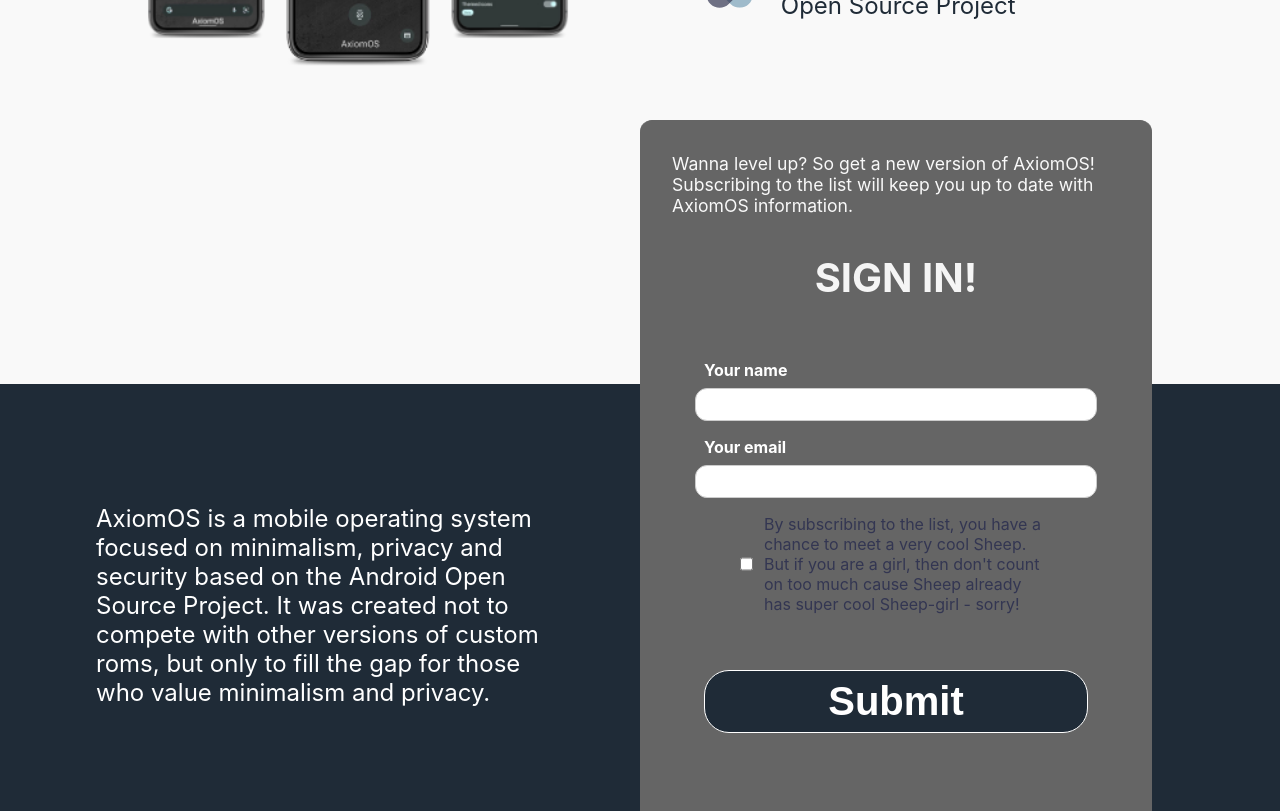
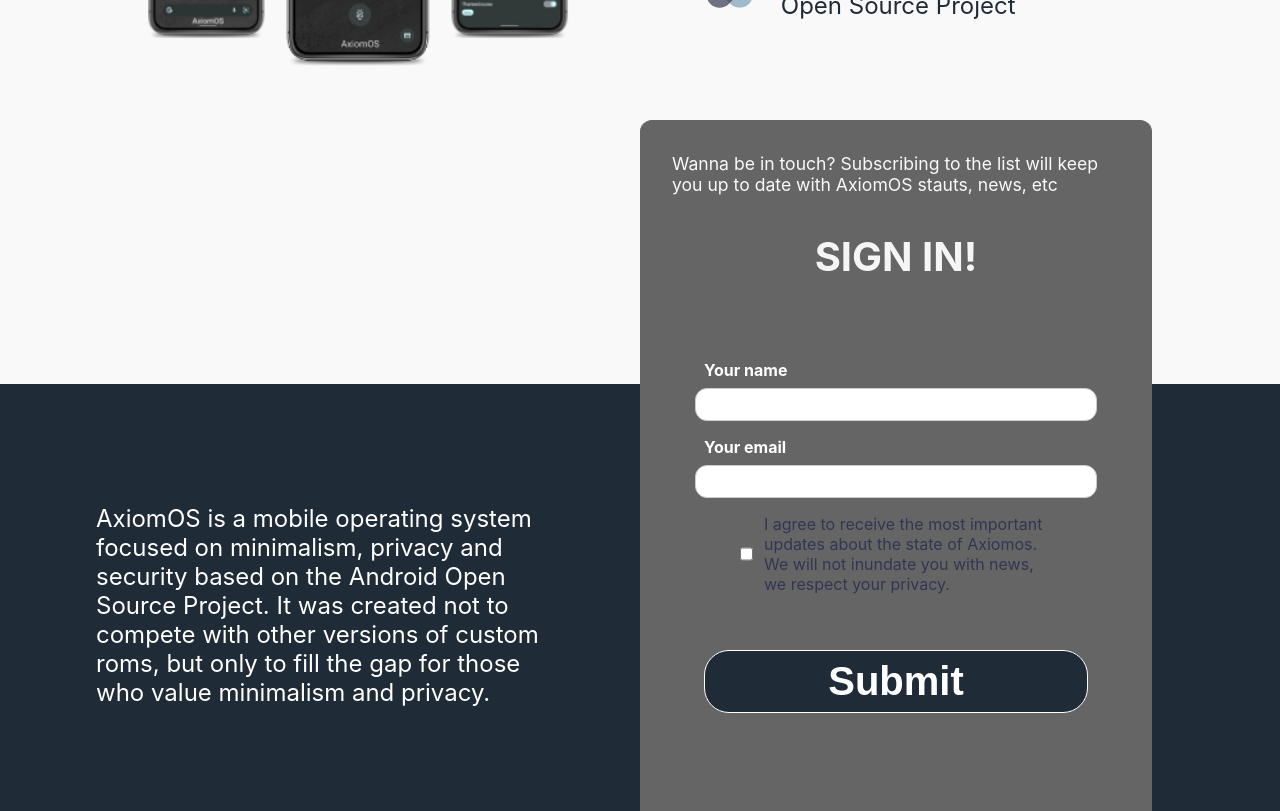
Before and after one commit to pinkjagnie/axiom-os, a React (Create React App) app: page / in a window 1280 px wide. Shown: the part 440-1251 px from the top of the page. Built offline with nearby package versions, Linux system fonts and the light colour scheme.

Commit message:
Changes text in form

```diff
--- a/src/components/Form/Form.js
+++ b/src/components/Form/Form.js
@@ -102,9 +102,8 @@ const Form = (props) => {
         <div className={classes.check}>
           <input type="checkbox" id="checkbox" ref={checkboxRef} style={hasError ? {borderColor: '#9b0000'} : undefined}/>
           <label htmlFor="checkbox" style={hasError ? {color: '#9b0000'} : undefined}>
-            By subscribing to the list, you have a chance to meet a very cool
-            Sheep. But if you are a girl, then don't count on too much cause
-            Sheep already has super cool Sheep-girl - sorry!
+          I agree to receive the most important updates about the state of Axiomos.
+          We will not inundate you with news, we respect your privacy.
             {/* By subscribing to the list you will be up to date with information about AxiomOS. But don't worry - we won't be e-mailing too often, only the most important information! */}
           </label>
         </div>
--- a/src/components/Form/FormTop.js
+++ b/src/components/Form/FormTop.js
@@ -6,7 +6,7 @@ const FormTop = () => {
   return(
     <div className={classes.formTop}>
       <p>
-        Wanna level up? So get a new version of AxiomOS! Subscribing to the list will keep you up to date with AxiomOS information.
+        Wanna be in touch? Subscribing to the list will keep you up to date with AxiomOS stauts, news, etc
       </p>
       <h1>Sign in!</h1>
     </div>
```
